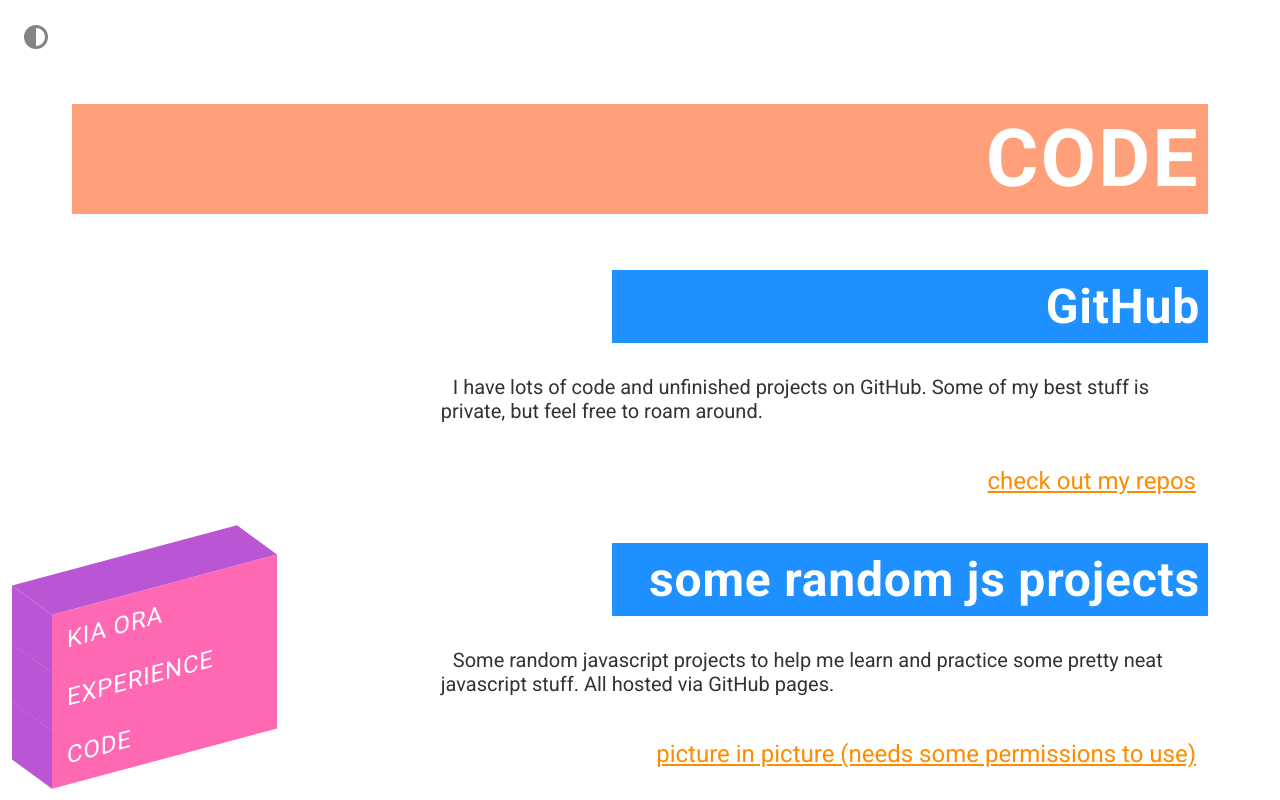
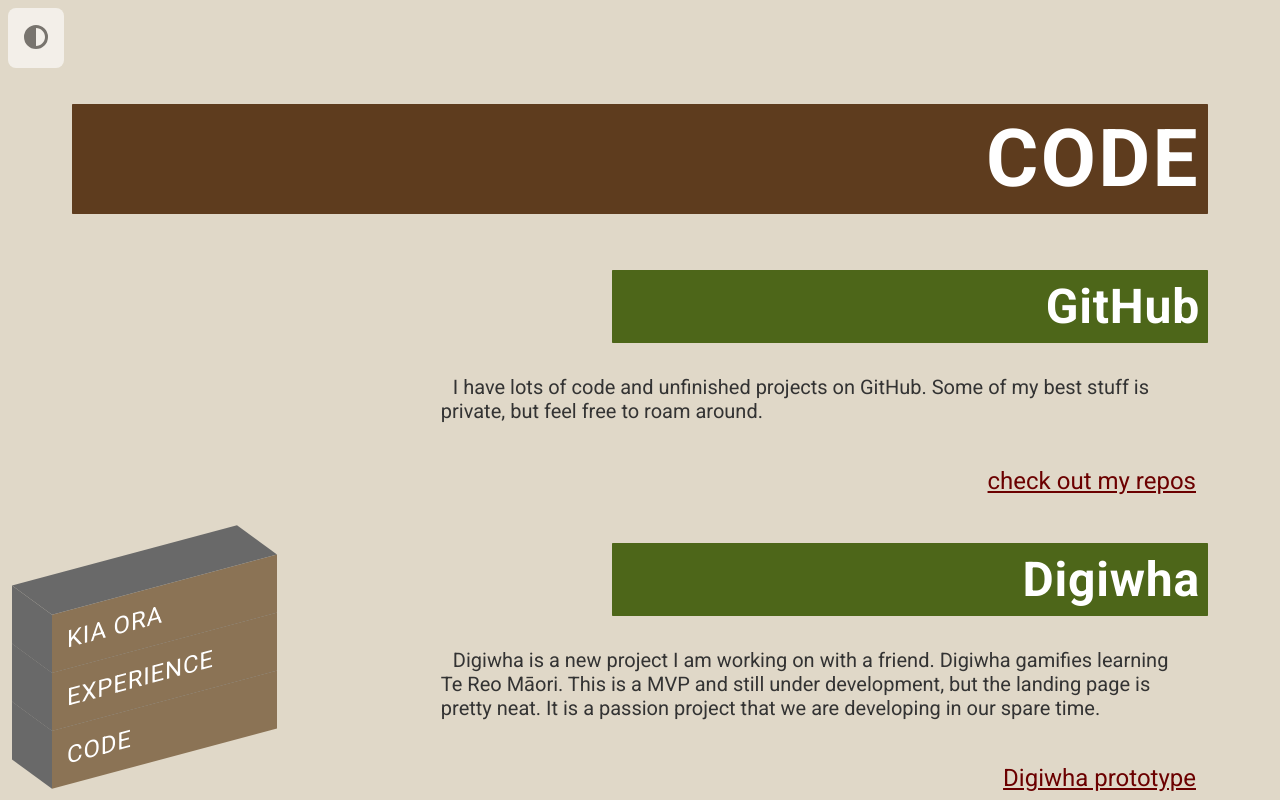
Before and after one commit to Phillip-D-Shields/react-portfolio, a Next.js app: page /code in a window 1280 px wide. Shown: the top 800 px of the page. Built offline with nearby package versions, Linux system fonts and the light colour scheme.

Commit message:
added digiwha and forest theme

```diff
--- a/package.json
+++ b/package.json
@@ -1,6 +1,6 @@
 {
   "name": "react-portfolio",
-  "version": "0.1.0",
+  "version": "0.1.1",
   "private": true,
   "scripts": {
     "dev": "next dev",
--- a/pages/code.js
+++ b/pages/code.js
@@ -16,10 +16,22 @@
           text="check out my repos"
         />
       </SectionDisplay>
+      <SectionDisplay title="Digiwha">
+        <p>
+          Digiwha is a new project I am working on with a friend. Digiwha
+          gamifies learning Te Reo Māori. This is a MVP and still under
+          development, but the landing page is pretty neat. It is a passion
+          project that we are developing in our spare time.
+        </p>
+        <LinkButton
+          url="https://sprightly-sherbet-08bec4.netlify.app/"
+          text="Digiwha prototype"
+        />
+      </SectionDisplay>
       <SectionDisplay title="some random js projects">
         <p>
           Some random javascript projects to help me learn and practice some
-          pretty neat javascript stuff. All hosted via GitHub pages.
+          JavaScript and CSS stuff. Mostly hosted via GitHub pages.
         </p>
         <LinkButton
           url="https://phillip-d-shields.github.io/js-pip/"
--- a/utils/themes.js
+++ b/utils/themes.js
@@ -1,47 +1,47 @@
 export const lightTheme = {
-  background: "#FFFFFF",
+  background: "#E0D8C8",
   color: "#333333",
-  headerBg: "#FFA07A",
+  headerBg: "#5E3C1E",
   headerFg: "#FFFFFF",
-  buttonBg: "#32CD32",
+  buttonBg: "#3E5E2A",
   buttonFg: "#FFFFFF",
-  sectionTitleBg: "#1E90FF",
+  sectionTitleBg: "#4D6619",
   sectionTitleFg: "#FFFFFF",
-  textLink: "#FF8C00",
-  textLinkHover: "#FFD700",
-  navBoxBgMain: "#FF69B4",
+  textLink: "#6B0000",
+  textLinkHover: "#8B4513",
+  navBoxBgMain: "#8B7355",
   navBoxFg: "#FFFFFF",
-  navBoxBgBefore: "#BA55D3",
-  navBoxBgAfter: "#BA55D3",
-  navBoxHoverMain: "#3CB371",
-  navBoxHoverBefore: "#66CDAA",
-  navBoxHoverAfter: "#66CDAA",
+  navBoxBgBefore: "#696969",
+  navBoxBgAfter: "#696969",
+  navBoxHoverMain: "#A0522D",
+  navBoxHoverBefore: "#8B5742",
+  navBoxHoverAfter: "#8B5742",
   themeTogglerBg: "#FFFFFF",
   themeTogglerFg: "#333333",
   themeTogglerBgHover: "#333333",
-  themeTogglerFgHover: "#F0E68C",
+  themeTogglerFgHover: "#D2B48C",
 };
 
 export const darkTheme = {
-  background: "#333333",
-  color: "#D3D3D3",
-  headerBg: "#FFA07A",
-  headerFg: "#333333",
-  buttonBg: "#32CD32",
-  buttonFg: "#333333",
-  sectionTitleBg: "#1E90FF",
-  sectionTitleFg: "#333333",
-  textLink: "#FF8C00",
-  textLinkHover: "#FFD700",
-  navBoxBgMain: "#FF69B4",
-  navBoxFg: "#333333",
-  navBoxBgBefore: "#BA55D3",
-  navBoxBgAfter: "#BA55D3",
-  navBoxHoverMain: "#3CB371",
-  navBoxHoverBefore: "#66CDAA",
-  navBoxHoverAfter: "#66CDAA",
-  themeTogglerBg: "#333333",
+  background: "#1E1E1E",
+  color: "#E0D8C8",
+  headerBg: "#5E3C1E",
+  headerFg: "#E0D8C8",
+  buttonBg: "#3E5E2A",
+  buttonFg: "#E0D8C8",
+  sectionTitleBg: "#4D6619",
+  sectionTitleFg: "#E0D8C8",
+  textLink: "#A52A2A",
+  textLinkHover: "#A0522D",
+  navBoxBgMain: "#8B7355",
+  navBoxFg: "#1E1E1E",
+  navBoxBgBefore: "#696969",
+  navBoxBgAfter: "#696969",
+  navBoxHoverMain: "#A0522D",
+  navBoxHoverBefore: "#8B5742",
+  navBoxHoverAfter: "#8B5742",
+  themeTogglerBg: "#1E1E1E",
   themeTogglerFg: "#FFFFFF",
-  themeTogglerBgHover: "#F0E68C",
-  themeTogglerFgHover: "#333333",
+  themeTogglerBgHover: "#D2B48C",
+  themeTogglerFgHover: "#1E1E1E",
 };
```
